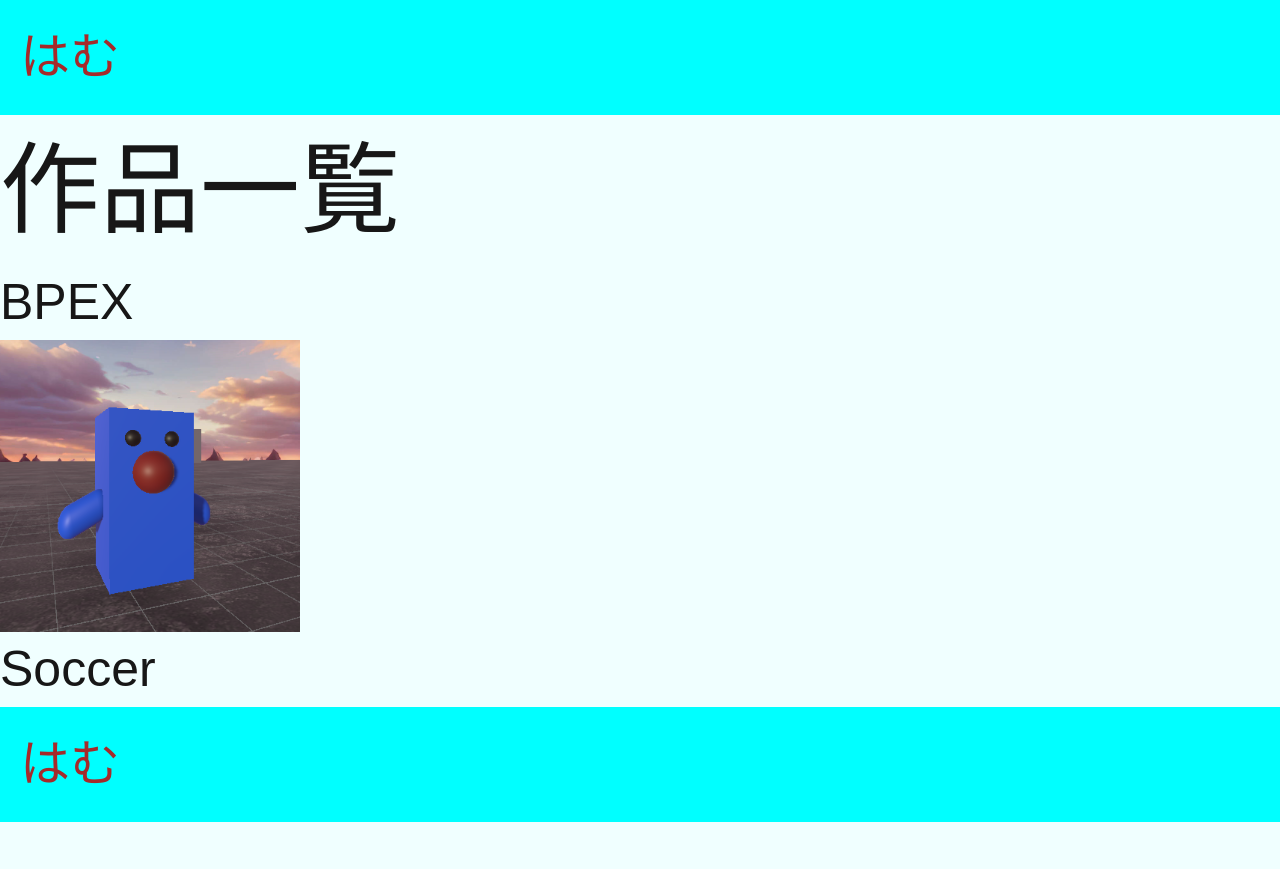
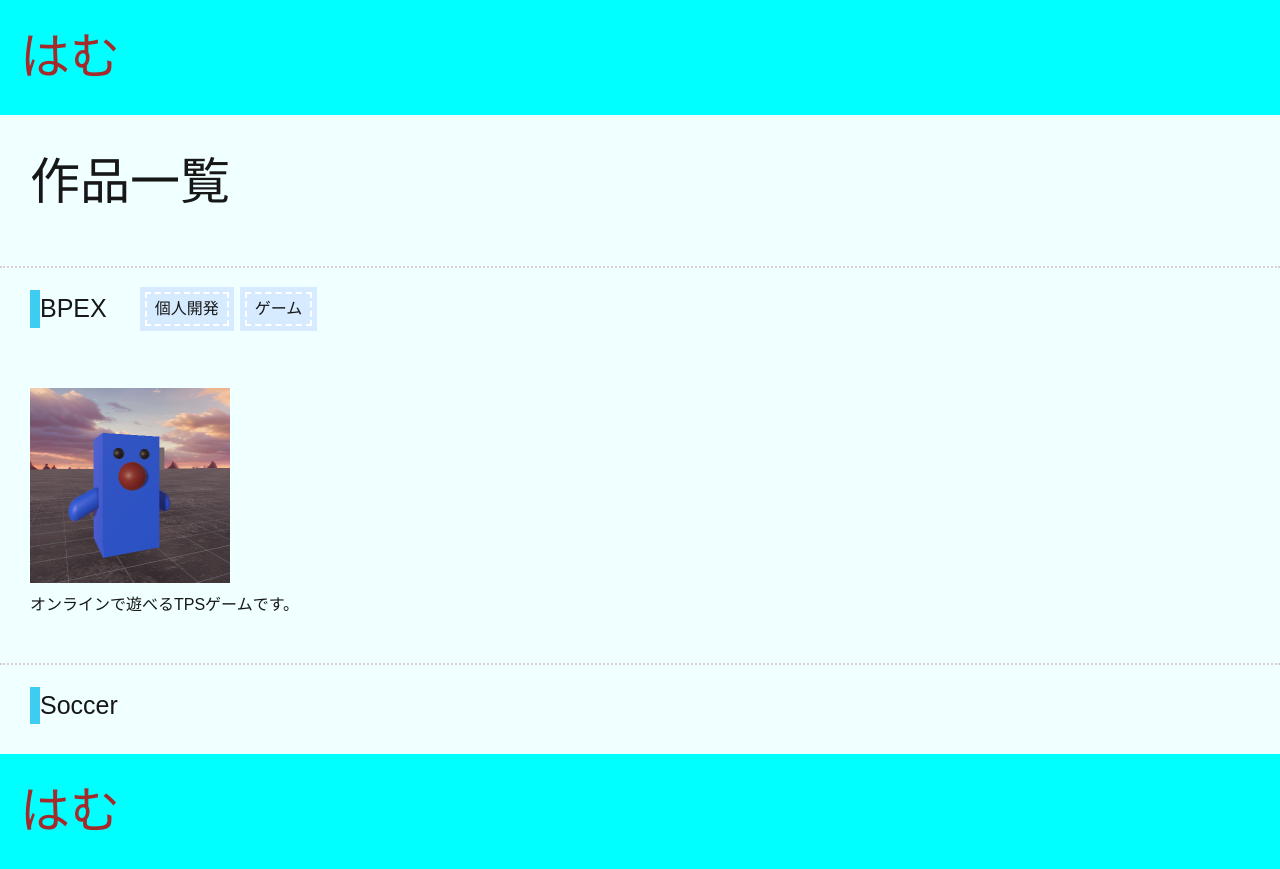
Before and after one commit to 51hamu51/HamuOfficialSite, a Next.js app: page /Products in a window 1280 px wide. Before the commit the page ends 822 px from the top, so only its background shows below. Built offline with nearby package versions, Linux system fonts and the light colour scheme.

Commit message:
add: tag

```diff
--- a/src/app/Products/Products.module.css
+++ b/src/app/Products/Products.module.css
@@ -1,3 +1,30 @@
 .Products_title {
-  font-size: 50px;
+  margin: 30px;
+
+  font-size: 25px;
+  border-left: solid rgb(60, 205, 241) 10px;
 }
+.DivideLine {
+  border-bottom: dotted 2px #dacfd0;
+  padding-top: 1em;
+  margin: 0 0 -0.5em;
+}
+.Products_contents {
+  margin: 30px;
+}
+.Products_sentence {
+  margin-top: 10px;
+}
+.Tags {
+  display: flex;
+}
+.Tag {
+  padding: 0.2em 0.5em;
+  margin: 2em 0.5em;
+  background: #d6ebff;
+  box-shadow: 0px 0px 0px 5px #d6ebff;
+  border: dashed 2px white;
+}
+.title_parent {
+  display: flex;
+}
--- a/src/app/Products/page.tsx
+++ b/src/app/Products/page.tsx
@@ -5,15 +5,34 @@ export default function Products() {
   return (
     <>
       <h1 className="title">作品一覧</h1>
-      <div>
-        <h2 className={styles.Products_title}>BPEX</h2>
-        <Image
-          alt="BPEX_icon"
-          src="/Images/BPEX_icon.png"
-          width={300}
-          height={300}
-        />
-        <h2 className={styles.Products_title}>Soccer</h2>
+      <div className="works">
+        <div className="work">
+          <div className={styles.DivideLine}></div>
+          <div className={styles.title_parent}>
+            <div className={styles.Products_title}>
+              <h2> BPEX</h2>
+            </div>
+            <div className={styles.Tags}>
+              <div className={styles.Tag}>個人開発</div>
+              <div className={styles.Tag}>ゲーム</div>
+            </div>
+          </div>
+          <div className={styles.Products_contents}>
+            <Image
+              alt="BPEX_icon"
+              src="/Images/BPEX_icon.png"
+              width={200}
+              height={200}
+            />
+            <div className={styles.Products_sentence}>
+              <p>オンラインで遊べるTPSゲームです。</p>
+            </div>
+          </div>
+        </div>
+        <div className="work">
+          <div className={styles.DivideLine}></div>
+          <h2 className={styles.Products_title}>Soccer</h2>
+        </div>
       </div>
     </>
   );
--- a/src/app/globals.css
+++ b/src/app/globals.css
@@ -25,5 +25,6 @@ body {
 }
 
 .title {
-  font-size: 100px;
+  font-size: 50px;
+  margin: 30px;
 }
```
